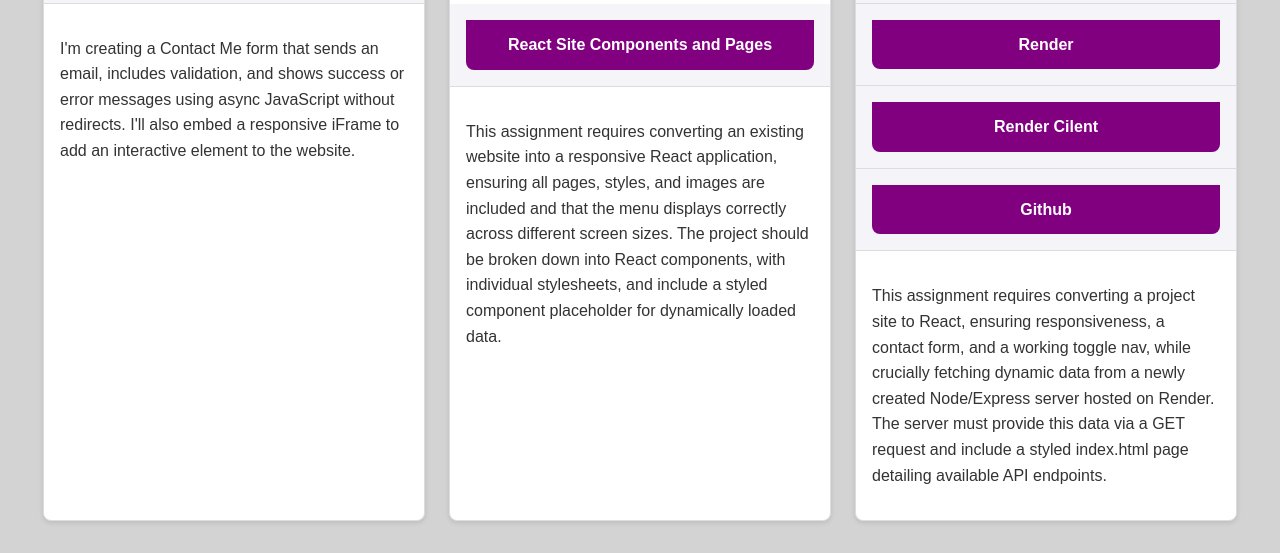
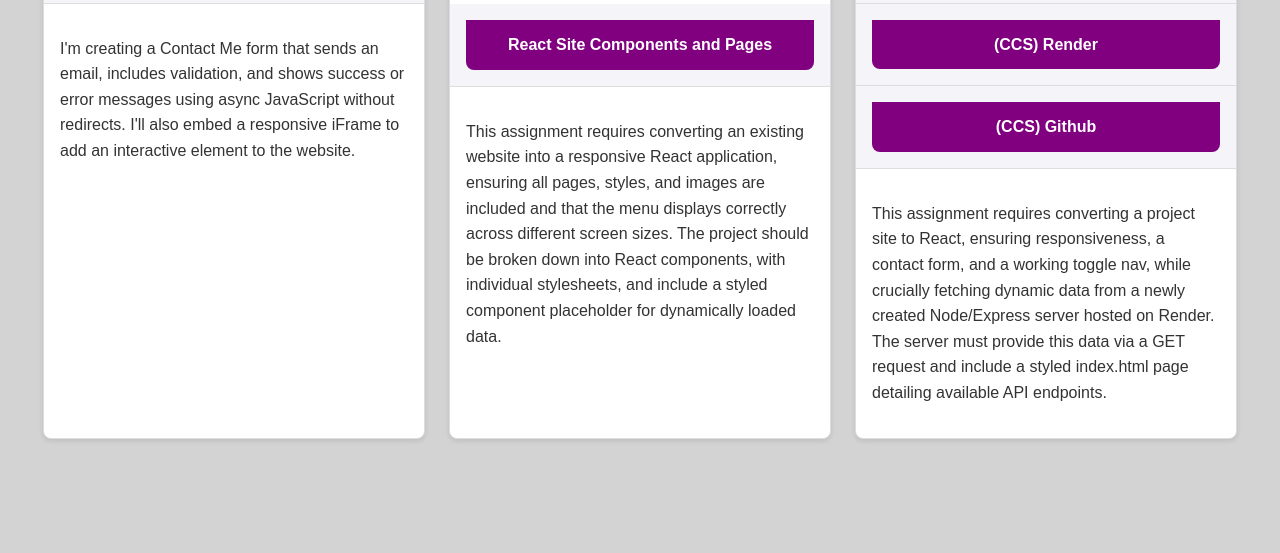
Before and after one commit to MarkSand803/MarkSand803.github.io, a plain HTML site: page csce242/index.html in a window 1280 px wide. Shown: the part 4883-5436 px from the top of the page. After the commit the page ends 5354 px from the top, so only its background shows below. Drawn offline with Linux system fonts and the light colour scheme.

Commit message:
Update index.html

```diff
--- a/csce242/index.html
+++ b/csce242/index.html
@@ -153,9 +153,8 @@
                   <h2>Project 9 - More JS and Server Get Request</h2>
                     <img src="images/pro9screenshot.png" alt="Screenshot of Project 9">
                     <h3><a href="https://marksand803.github.io/photo-2025/">More JS and Server Get Request</a></h3>
-                    <h3><a href="https://msphotograph-2025.onrender.com/api/portfolio">Render</a></h3>
-                    <h3><a href="https://msphotograph-2025.onrender.com/">Render Cilent</a></h3>
-                    <h3><a href="https://github.com/MarkSand803/msphotograph-2025.git">Github</a></h3>
+                    <h3><a href="https://msphotograph-2025.onrender.com/">(CCS) Render</a></h3>
+                    <h3><a href="https://github.com/MarkSand803/msphotograph-2025.git">(CCS) Github</a></h3>
                     <p>This assignment requires converting a project site to React, ensuring responsiveness, a contact form, and a working toggle nav, while crucially fetching dynamic data from a newly created Node/Express server hosted on Render. The server must provide this data via a GET request and include a styled index.html page detailing available API endpoints.</p>
                 </article>
 
```
